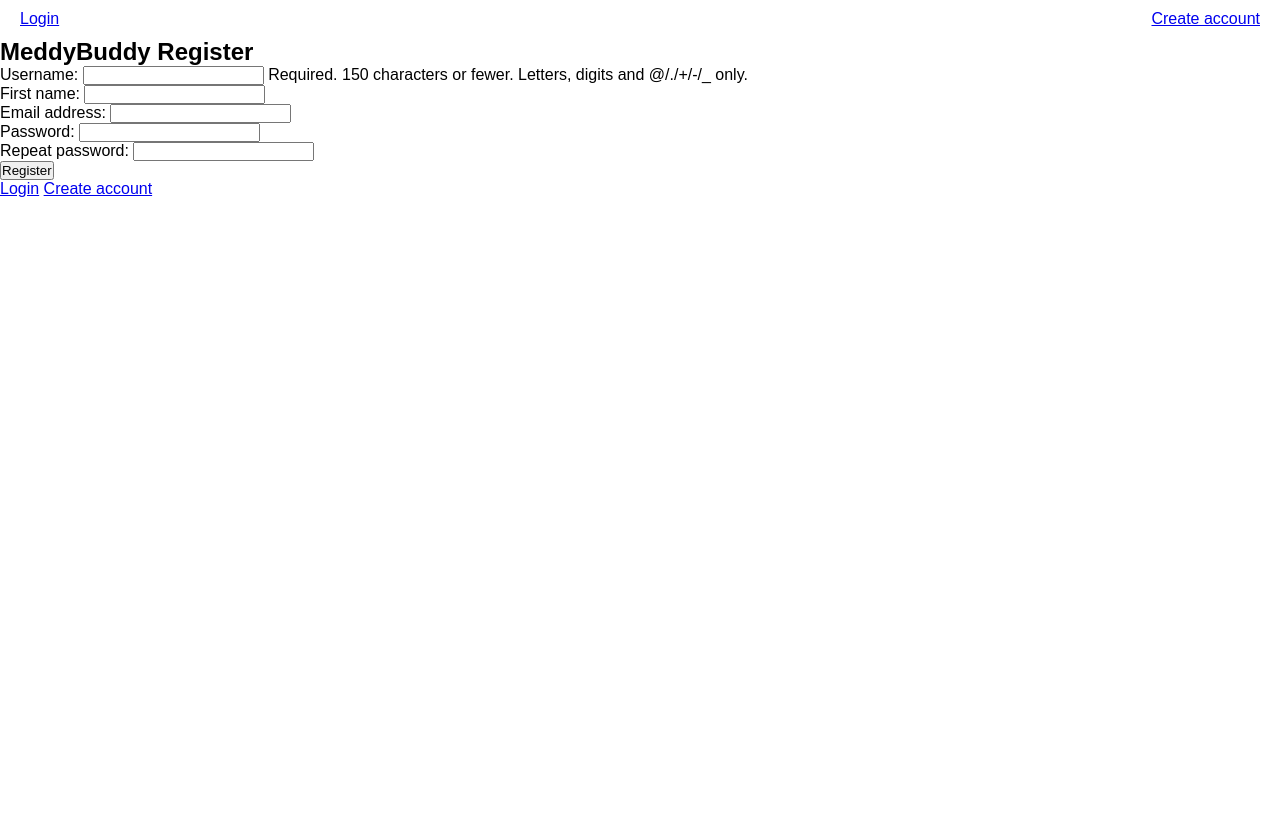
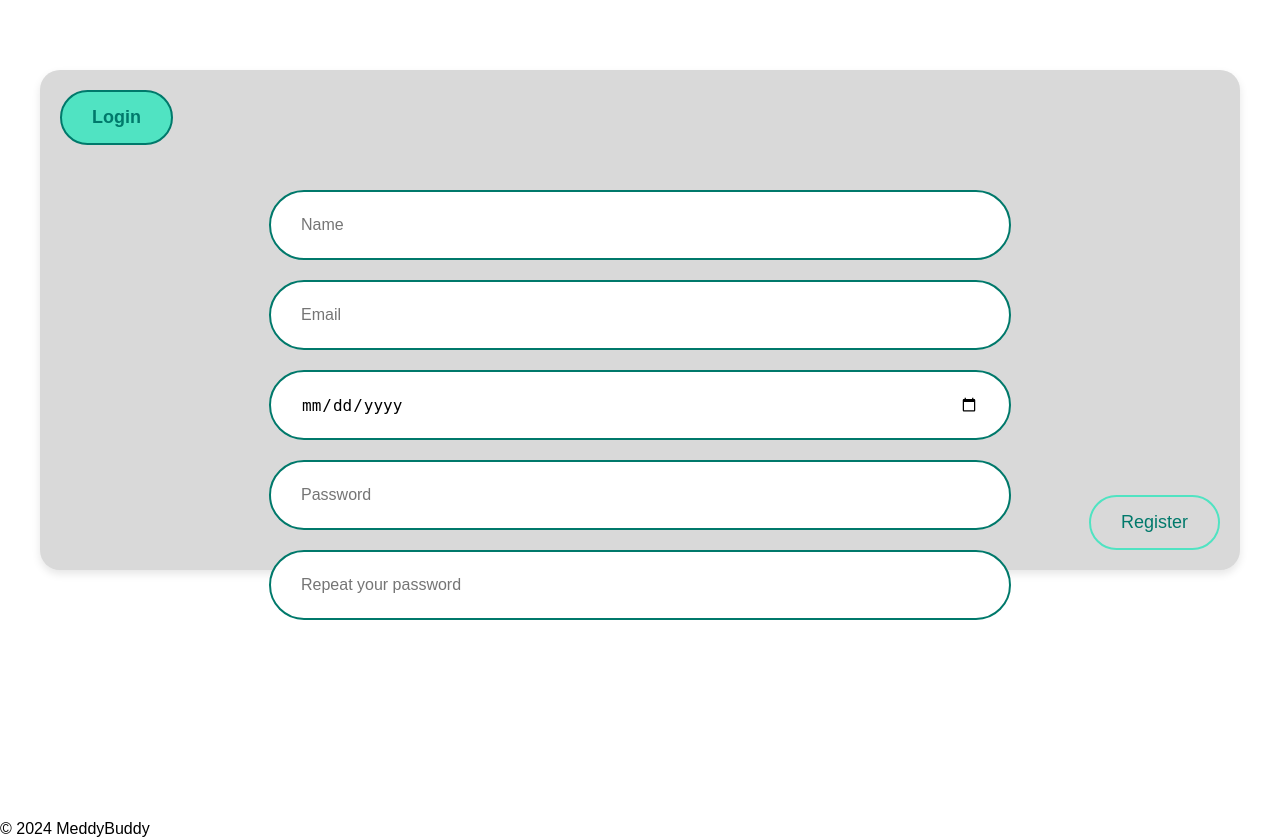
Before and after one commit to xSimmba/MeddyBuddy, a Django app: page /account/register/ in a window 1280 px wide. Before the commit the page ends 197 px from the top, so only its background shows below. Run offline with Django 5.2, Linux system fonts and the light colour scheme.

Commit message:
update: working login func

```diff
--- /dev/null
+++ b/static/css/register.css
@@ -0,0 +1,135 @@
+/* Reset de altura e margens */
+html, body {
+    height: 100%; /* Garante que o corpo ocupe a altura total da tela */
+    margin: 0; /* Remove margens padrão */
+}
+
+.navbar .login,
+.navbar .register {
+    display: none; /* Esconde os links de login e registro */
+}
+
+/* Estilo do formulário de registro */
+#register {
+    display: flex; /* Usar flexbox para centralizar */
+    justify-content: center; /* Centraliza horizontalmente */
+    align-items: center; /* Centraliza verticalmente */
+    height: 100vh; /* Ocupa toda a altura da viewport */
+    text-align: center; /* Centraliza o texto dentro do formulário */
+}
+
+.header {
+    display: flex;
+    align-items: center; /* Alinha verticalmente a imagem e o texto */
+    justify-content: center; /* Centraliza o conteúdo horizontalmente */
+    margin-bottom: 40px; /* Espaço abaixo da imagem */
+    gap: 20px; /* Espaço entre a imagem e o título */
+}
+
+h2 {
+    font-size: 35px; /* Tamanho ajustado do título */
+    color: #00796B; /* Cor do título */
+    margin: 0;
+    text-align: center; /* Alinha o título ao centro */
+    flex: 1; /* Ocupa o espaço restante ao lado da imagem */
+}
+
+/* Estilo do container do formulário */
+/* Estilo do container do formulário */
+.wrapper {
+    padding: 60px 70px; /* Espaço interno maior */
+    width: 1200px; /* Ajusta a largura do formulário para 80% da tela */
+    max-width: 1200px; /* Largura máxima do formulário */
+    background-color: #D9D9D9;
+    margin: 0 auto; /* Centraliza o formulário */
+    border-radius: 20px; /* Bordas arredondadas */
+    box-sizing: border-box;
+    box-shadow: 0 4px 8px rgba(0, 0, 0, 0.1); /* Sombrinha sutil */
+    transform: translateY(-100px); /* Ajuste do valor de Y */
+    height: 500px;
+    max-height: 500px;
+
+}
+
+
+.wrapper .input-box {
+    width: 100%;
+    height: 70px;
+    margin: 20px 0;
+}
+
+.input-box input {
+    width: 70%;
+    height: 100%;
+    background-color: white;
+    border: 2px solid #00796B;
+    border-radius: 40px;
+    font-size: 16px;
+    padding: 15px 30px;
+    color: black;
+    outline: none;
+    margin-top: 40px;
+}
+
+/* Ajuste para o botão de registro */
+.wrapper .btn {
+    width: 100%;
+    height: 45px;
+}
+
+/* Estilo do botão de registro */
+
+/* Link para Login */
+.login-link {
+    text-align: center;
+    margin-top: 20px;
+    font-size: 16px;
+}
+
+.login-link a {
+    color: #00796B;
+    text-decoration: none;
+    font-weight: bold;
+}
+
+.login-link a:hover {
+    text-decoration: underline;
+}
+
+/* Estilo do botão de Login */
+#login-button {
+    position: absolute;
+    top: 20px; /* Distância do topo */
+    left: 20px; /* Distância da esquerda */
+    padding: 15px 30px;
+    background-color: #50E3C2; /* Cor de fundo ao passar o mouse */
+    color: #00796B; /* Cor do texto ao passar o mouse */
+    border: 2px solid #00796B;
+    font-size: 18px;
+    border-radius: 40px;
+    cursor: pointer;
+    transition: background-color 0.3s ease;
+    font-weight: bold; /* Torna o texto mais destacado */
+}
+
+/* Estilo do botão de Registro (para garantir que ele tenha o mesmo estilo) */
+/* Posicionamento do botão Register */
+#register-button {
+    position: absolute;  /* Permite posicionamento fora do fluxo normal */
+    bottom: 20px;         /* Distância de 20px da parte inferior do wrapper */
+    right: 20px;          /* Distância de 20px da parte direita do wrapper */
+    padding: 15px 30px;
+    font-size: 18px;
+    border-radius: 40px;
+    cursor: pointer;
+    transition: background-color 0.3s ease;
+    border: 2px solid #50E3C2; /* Cor da borda */
+    background-color: #D9D9D9; /* Cor de fundo dos botões */
+    color: #00796B;
+}
+
+#register-button:hover {
+    background-color: #50E3C2; /* Cor de fundo ao passar o mouse */
+    color: #00796B; /* Cor do texto ao passar o mouse */
+    border: 2px solid #00796B;
+}
--- a/templates/base.html
+++ b/templates/base.html
@@ -1,4 +1,3 @@
-<!-- my_app/templates/base.html -->
 <!DOCTYPE html>
 <html lang="en">
 <head>
@@ -7,44 +6,46 @@
     <meta name="viewport" content="width=device-width, initial-scale=1.0">
     <title>{% block title %}MeddyBuddy{% endblock %}</title>
     <link rel="stylesheet" href="{% static 'css/style.css' %}">
+</head>
 
-</head>
 <header>
     <nav class="navbar">
         {% if user.is_authenticated %}
+            <!-- Links visíveis apenas para usuários logados -->
             <a class="profile">
                 <img class="profile_img" src="{% static 'media/profile.svg' %}" alt="Profile">
             </a>
-                <a href="{% url 'medication_list'%}" class="view_meds">
-                    <img class="view_meds_img" src="{% static 'media/view_meds.svg' %}" alt="View Meds" >
+            <a href="{% url 'medication_list' %}" class="view_meds">
+                <img class="view_meds_img" src="{% static 'media/view_meds.svg' %}" alt="View Meds">
             </a>
-                <a href="{% url 'add_medication'%}" class="edit_meds">
-                    <img class="edit_meds_img"src="{% static 'media/edit_meds.svg' %}" alt="Add/Remove Meds">
+            <a href="{% url 'add_medication' %}" class="edit_meds">
+                <img class="edit_meds_img" src="{% static 'media/edit_meds.svg' %}" alt="Add/Remove Meds">
             </a>
         {% else %}
-                <a href="{% url 'users:login'%}">Login</a>
-                <a href="{% url 'users:register'%}">Create account</a>
+            <!-- Links visíveis apenas para usuários NÃO logados -->
+            <a href="{% url 'users:login' %}" class="login">Login</a>
+            <a href="{% url 'users:register' %}" class="register">Create account</a>
         {% endif %}
     </nav>
 </header>
-<body>
-    {% block content %}{% endblock %}
 
-    {% comment %} footer {% endcomment %}
+<body class="{% if user.is_authenticated %} logged-in {% else %} logged-out {% endif %}">
+    <div class="container">
+        {% block content %}
+        {% endblock %}
+    </div>
+</body>
     {% if user.is_authenticated %}
 <footer class="footer">
         <div class="images-footer">
             <a><img src="{% static 'media/people_meddybuddy.svg' %}" alt="Family"></a>
-
             <a><img src="{% static 'media/SOS_meddybuddy.svg' %}" alt="SOS"></a>
         </div>
         <a href="{% url 'users:logout'%}">Logout</a>
+    {% endif %}
         <p> &copy; 2024 MeddyBuddy</p>
+
 </footer>
-    {% else %}
-    <a href="{% url 'users:login'%}">Login</a>
-    <a href="{% url 'users:register'%}">Create account</a>
-    {% endif %}
+
 <script src="{% static 'js/script.js' %}"></script>
-</body>
 </html>
--- a/users/forms.py
+++ b/users/forms.py
@@ -26,9 +26,17 @@ class UserRegistrationForm(forms.ModelForm):
         widget=forms.PasswordInput(attrs={"class": "form-control"}),
     )
 
+    date_of_birth = forms.DateField(
+        label="Date of Birth",
+        widget=forms.DateInput(attrs={"class": "form-control"}),
+    )
+
     class Meta:
         model = User
-        fields = ("username", "first_name", "email")
+        fields = (
+            "username",
+            "email",
+        )
 
     def clean_password2(self):
         cd = self.cleaned_data
@@ -36,6 +44,7 @@ class UserRegistrationForm(forms.ModelForm):
             raise forms.ValidationError("Passwords don't match.")
         return cd["password2"]
 
+
 class UserEditForm(forms.ModelForm):
     class Meta:
         model = User
--- a/users/templates/registration/register.html
+++ b/users/templates/registration/register.html
@@ -1,12 +1,34 @@
 {% extends "base.html" %}
 {% load static %}
 {% block content %}
+<link rel="stylesheet" href="{% static 'css/register.css' %}">
 
-<form method="post">
-    <h2>MeddyBuddy Register</h2>
-    {% csrf_token %}
-    {{ user_form.as_p }}
-    <button id="login-button" type="submit"> Register </button>
-</form>
+<div id="register">
+    <form method="post">
+        {% csrf_token %}
+
+        <div class="wrapper">
+
+            <button id="login-button" type="button" onclick="location.href='{% url 'users:login' %}'">Login</button>
+            <div class="input-box">
+                <input type="text" name="username" placeholder="Name" value="{{form.username.value}}" required>
+            </div>
+            <div class="input-box">
+                <input type="text" name="email" placeholder="Email" value="{{form.email.value}}" required>
+            </div>
+            <div class="input-box">
+                <input type="date" name="date_of_birth" placeholder="Date of birth" value="{{form.date_of_birth.value}}" required>
+            </div>
+            <div class="input-box">
+                <input type="password" name="password" placeholder="Password" value="{{form.password1.value}}" required>
+            </div>
+            <div class="input-box">
+                <input type="password" name="password2" placeholder="Repeat your password" value="{{form.password2.value}}" required>
+            </div>
+            <button id="register-button" type="submit"> Register </button>
+        </div>
+    </form>
+
+</div>
 
 {% endblock content %}
--- a/users/views.py
+++ b/users/views.py
@@ -10,7 +10,7 @@ from django.contrib.auth.decorators import login_required
 
 
 def home(request):
-    return render(request, "landing-page.html")
+    return render(request, "home.html")
 
 
 def user_login(request):
@@ -42,7 +42,7 @@ def register(request):
             new_user = form.save(commit=False)
             new_user.set_password(form.cleaned_data["password"])
             new_user.save()
-            return render(request, "registration/register_done.html")
+            return render(request, "landing-page.html")
     else:
         form = UserRegistrationForm()
     return render(request, "registration/register.html", {"user_form": form})
```
Also changed, not shown: static/css/login.css (added, +100 -0 lines), users/templates/registration/login.html (+22 -9 lines). Lines whose indentation alone changed are shown as unchanged.
